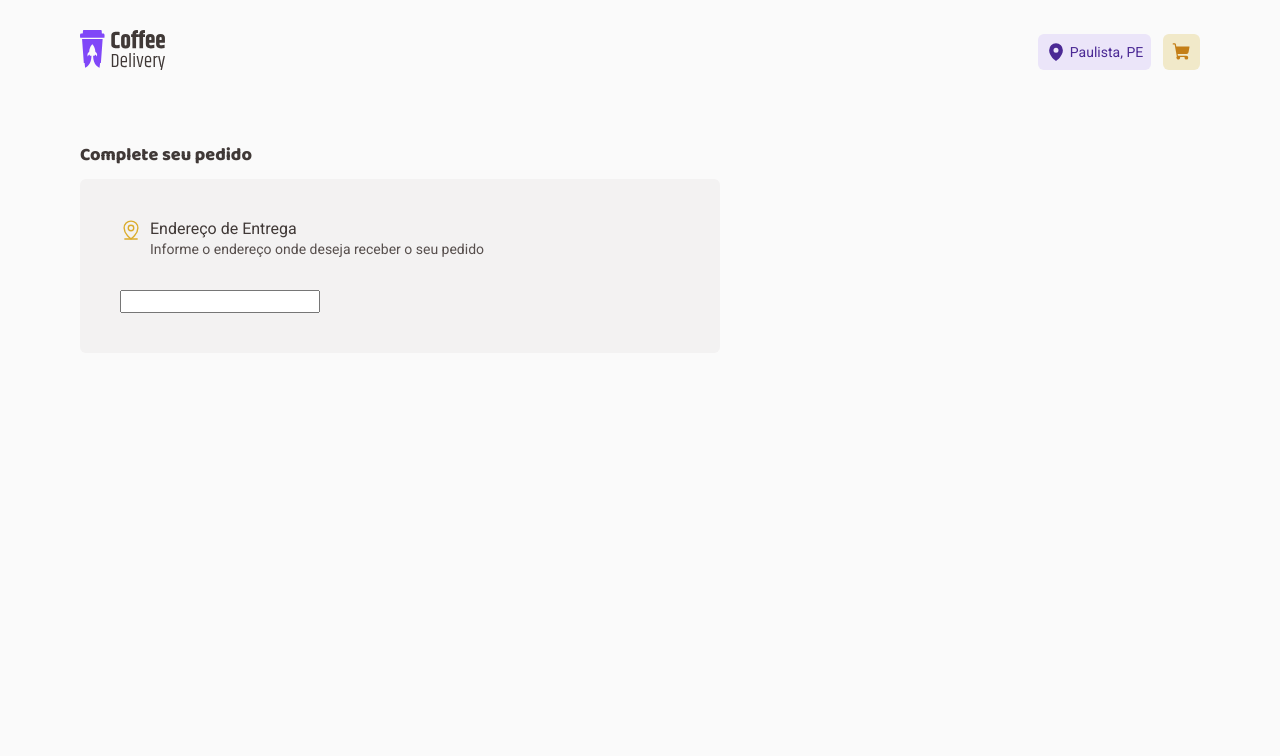
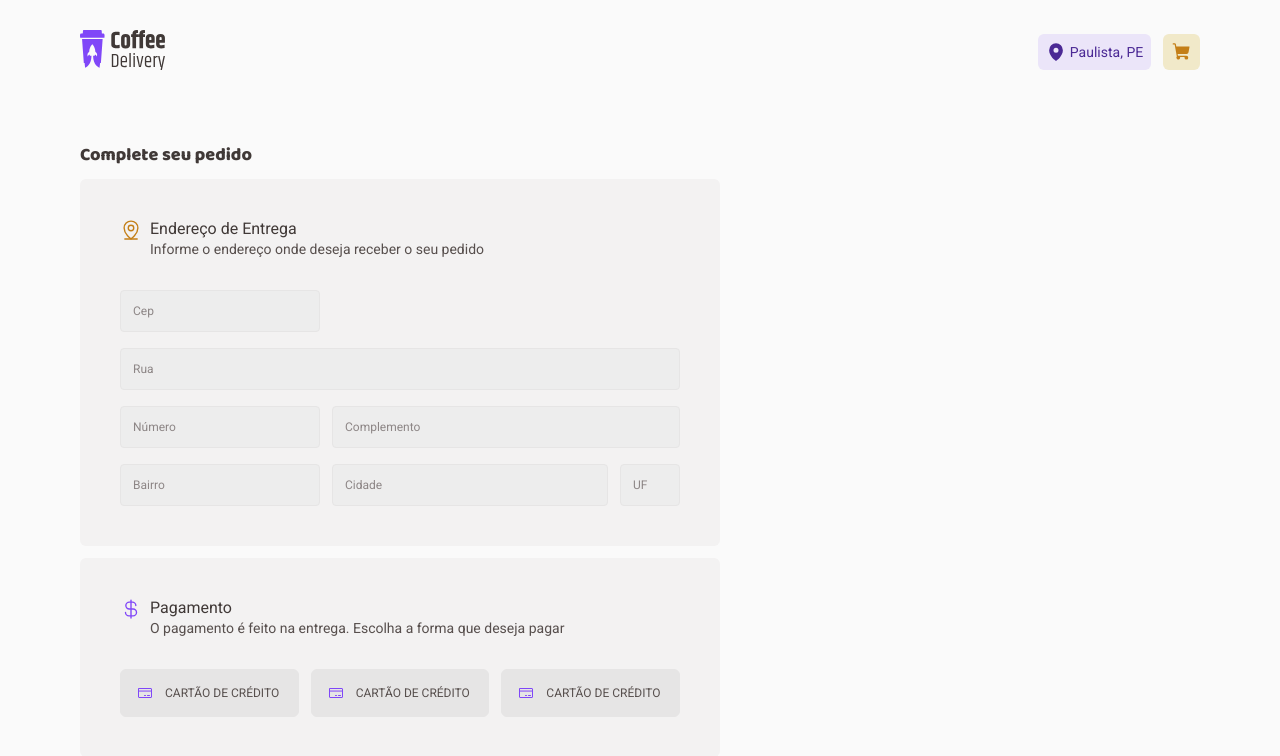
Before and after one commit to fabiomrm/coffee-delivery, a React (Vite) app in the folder frontend/: page /checkout in a window 1280 px wide. Shown: the top 756 px of the page. Built offline with nearby package versions, Linux system fonts and the light colour scheme.

Commit message:
estilizando inputs e forms da Checkout page

```diff
--- a/frontend/src/components/Input/styles.ts
+++ b/frontend/src/components/Input/styles.ts
@@ -1,13 +1,13 @@
 import styled from "styled-components";
 
-export const InputContainer = styled.div`
+export const InputContainer = styled.input`
   height: 2.625rem;
   border-radius: 4px;
   border: 1px solid ${({ theme }) => theme.colors["base-button"]};
   background: ${({ theme }) => theme.colors["base-input"]};
   color: ${({ theme }) => theme.colors["base-text"]};
   font-size: 0.75rem;
-  padding: 0 0 .75rem;
+  padding: 0 0.75rem;
 
   &:focus {
     border-color: ${({ theme }) => theme.colors["brand-yellow-dark"]};
--- /dev/null
+++ b/frontend/src/components/PaymentMethodInput/index.tsx
@@ -0,0 +1,11 @@
+import { PaymentMethodInputContainer } from "./styles";
+import { CreditCard } from "phosphor-react";
+
+export function PaymentMethodInput() {
+  return (
+    <PaymentMethodInputContainer>
+      <CreditCard size={16} />
+      Cartão de crédito
+    </PaymentMethodInputContainer>
+  )
+}
--- /dev/null
+++ b/frontend/src/components/PaymentMethodInput/styles.ts
@@ -0,0 +1,26 @@
+import styled from "styled-components";
+
+export const PaymentMethodInputContainer = styled.div`
+  padding: 0 1rem;
+  height: 3rem;
+  background: ${({ theme }) => theme.colors["base-button"]};
+  color: ${({ theme }) => theme.colors["base-text"]};
+  display: flex;
+  align-items: center;
+  justify-content: flex-start;
+  gap: 0.75rem;
+  font-size: 0.75rem;
+  text-transform: uppercase;
+  border-radius: 6px;
+  border: 1px solid ${({ theme }) => theme.colors["base-button"]};
+
+  svg {
+    color: ${({ theme }) => theme.colors["brand-purple"]};
+  }
+
+  &:hover {
+    background: ${({ theme }) => theme.colors["base-hover"]};
+  }
+
+  user-select: none;
+`
--- a/frontend/src/pages/Checkout/CompleteOrderForm/AddressForm/index.tsx
+++ b/frontend/src/pages/Checkout/CompleteOrderForm/AddressForm/index.tsx
@@ -1,9 +1,16 @@
+import { Input } from "../../../../components/Input";
 import { AddressFormContainer } from "./styles";
 
 export function AddressForm() {
   return (
     <AddressFormContainer>
-      <input type="text" />
+      <Input placeholder="Cep" className="cep" type="number" />
+      <Input placeholder="Rua" className="street" />
+      <Input placeholder="Número" type="number" />
+      <Input placeholder="Complemento" className="complement" />
+      <Input placeholder="Bairro" />
+      <Input placeholder="Cidade" />
+      <Input placeholder="UF" />
     </AddressFormContainer>
   )
 }
--- a/frontend/src/pages/Checkout/CompleteOrderForm/AddressForm/styles.ts
+++ b/frontend/src/pages/Checkout/CompleteOrderForm/AddressForm/styles.ts
@@ -7,4 +7,17 @@
   column-gap: 0.75rem;
   row-gap: 1rem;
   grid-auto-flow: dense;
+
+  .cep {
+    grid-column: span 3;
+    max-width: 12.5rem;
+  }
+
+  .street {
+    grid-column: span 3;
+  }
+
+  .complement {
+    grid-column: span 2;
+  }
 `
--- /dev/null
+++ b/frontend/src/pages/Checkout/CompleteOrderForm/PaymentMethodOptions/index.tsx
@@ -0,0 +1,12 @@
+import { PaymentMethodInput } from "../../../../components/PaymentMethodInput";
+import { PaymentMethodOptionsContainer } from "./styles";
+
+export function PaymentMethodOptions() {
+  return (
+    <PaymentMethodOptionsContainer>
+      <PaymentMethodInput />
+      <PaymentMethodInput />
+      <PaymentMethodInput />
+    </PaymentMethodOptionsContainer>
+  )
+}
--- /dev/null
+++ b/frontend/src/pages/Checkout/CompleteOrderForm/PaymentMethodOptions/styles.ts
@@ -0,0 +1,8 @@
+import styled from "styled-components";
+
+
+export const PaymentMethodOptionsContainer = styled.div`
+  display: grid;
+  grid-template-columns: repeat(3, 1fr);
+  gap: 0.75rem;
+`
--- a/frontend/src/pages/Checkout/CompleteOrderForm/index.tsx
+++ b/frontend/src/pages/Checkout/CompleteOrderForm/index.tsx
@@ -1,9 +1,10 @@
-import { MapPinLine } from "phosphor-react";
+import { MapPinLine, CurrencyDollar } from "phosphor-react";
 import { useTheme } from "styled-components";
 import { TitleText } from "../../../components/Typograhy";
 import { SectionTitle } from "../SectionTitle";
 import { FormSectionContainer } from "../styles";
 import { AddressForm } from "./AddressForm";
+import { PaymentMethodOptions } from "./PaymentMethodOptions";
 import { CompleteOrderFormContainer } from "./styles";
 
 export function CompleteOrderForm() {
@@ -19,11 +20,19 @@
         <SectionTitle
           title="Endereço de Entrega"
           subtitle="Informe o endereço onde deseja receber o seu pedido"
-          icon={<MapPinLine size={22} color={colors["brand-yellow"]} />}
+          icon={<MapPinLine size={22} color={colors["brand-yellow-dark"]} />}
         />
 
         <AddressForm />
       </FormSectionContainer>
+      <FormSectionContainer>
+        <SectionTitle
+          title="Pagamento"
+          subtitle="O pagamento é feito na entrega. Escolha a forma que deseja pagar"
+          icon={<CurrencyDollar size={22} color={colors["brand-purple"]} />}
+        />
+        <PaymentMethodOptions />
+      </FormSectionContainer>
     </CompleteOrderFormContainer>
   )
 }
```
